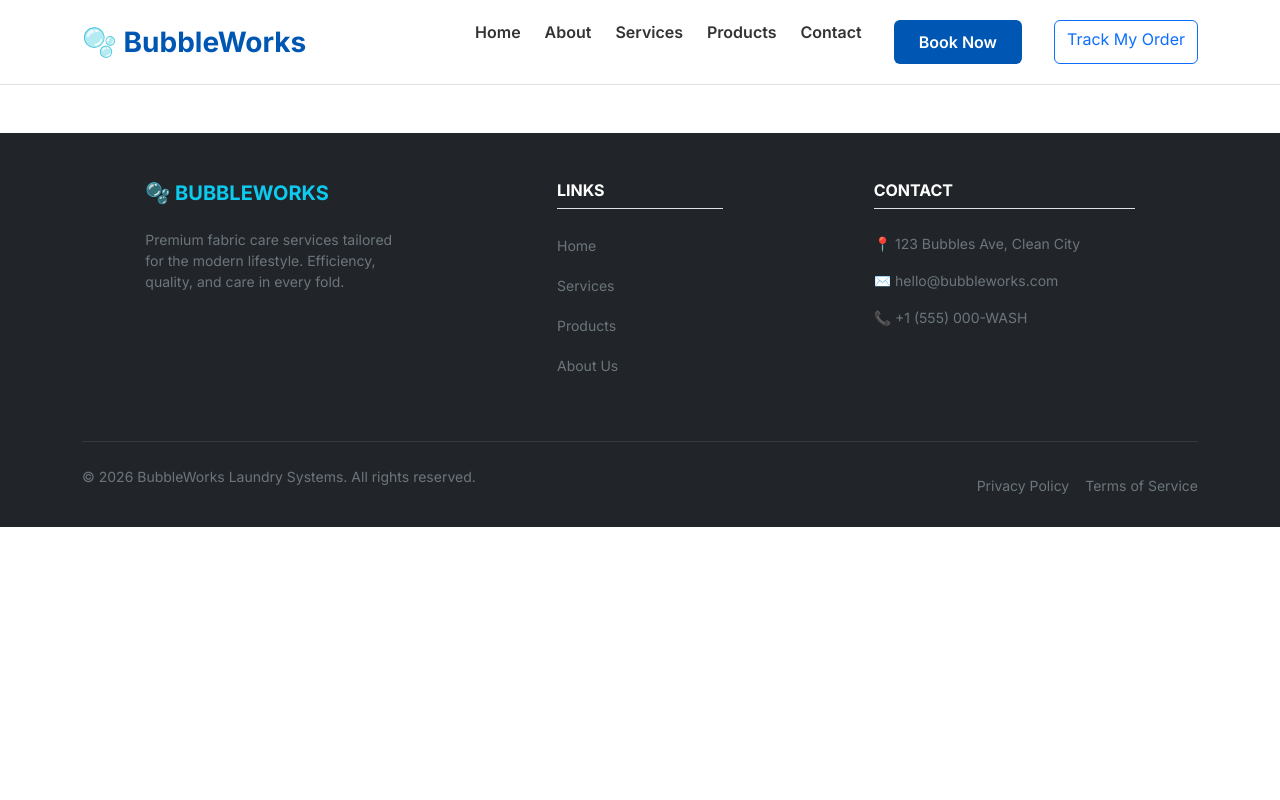
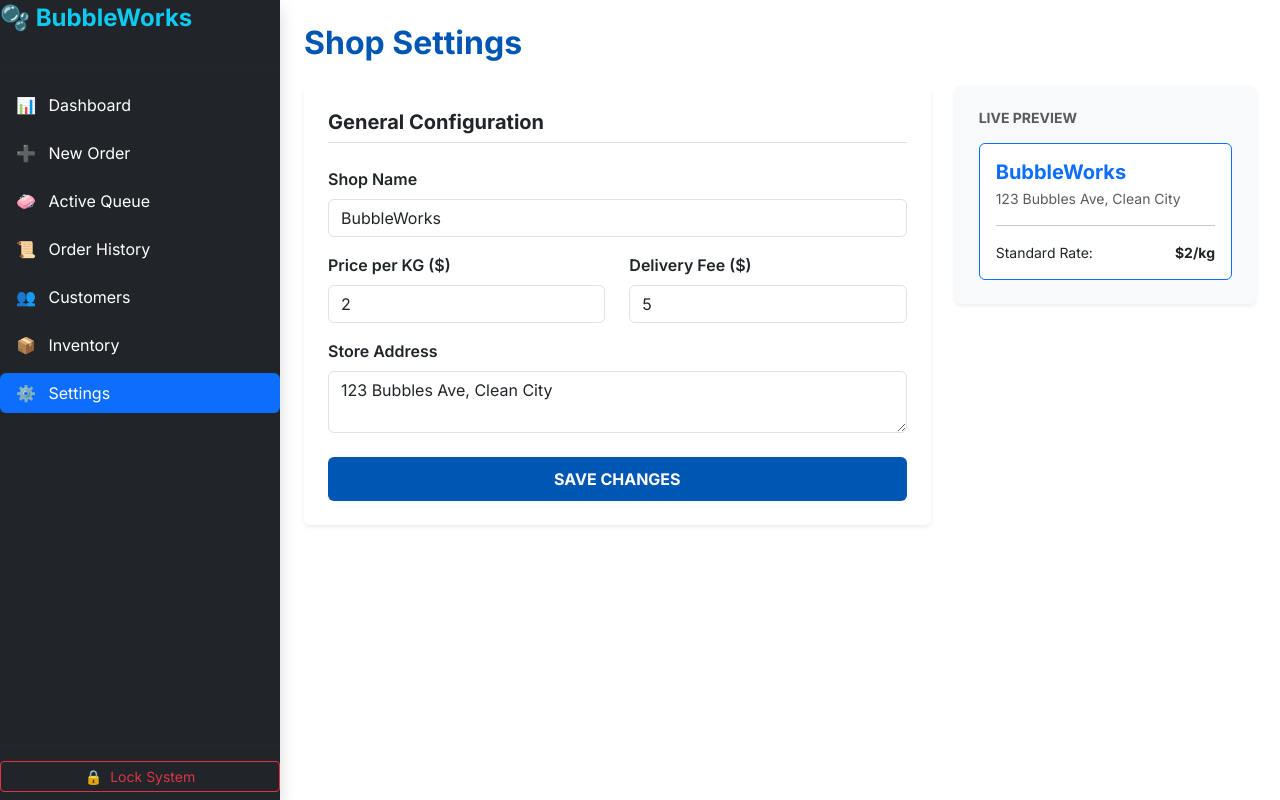
Before and after one commit to JM-P-1200/laundry-system, a React (Vite) app: page /settings in a window 1280 px wide. Built offline with nearby package versions, Linux system fonts and the light colour scheme; sample sign-in values are in the browser's storage.

Commit message:
added settings tab, name and price update feature for promos

```diff
--- a/src/App.jsx
+++ b/src/App.jsx
@@ -1,5 +1,8 @@
 import React from 'react';
 import { BrowserRouter as Router, Routes, Route, useLocation, Navigate } from 'react-router-dom';
+
+// Context Provider
+import { SettingsProvider } from './context/SettingsContext';
 
 // Common UI Components
 import Navbar from './components/common/Navbar';
@@ -19,10 +22,11 @@ import Inventory from './pages/Inventory';
 import ManageQueue from './pages/ManageQueue';
 import TrackOrder from './pages/TrackOrder';
 import Login from './pages/Login';
-import Customers from './pages/Customers'; // New Import
+import Customers from './pages/Customers';
+import Settings from './pages/Settings';
 
 /**
- * Gatekeeper: Ensures only logged-in staff can access admin pages.
+ * ProtectedRoute: The "Bouncer"
  */
 const ProtectedRoute = ({ children }) => {
   const isAdmin = localStorage.getItem('isAdmin') === 'true';
@@ -30,19 +34,18 @@ const ProtectedRoute = ({ children }) => {
 };
 
 /**
- * LayoutWrapper: Switches between the Marketing UI and the Admin UI.
+ * LayoutWrapper: Decides what the user sees (Public vs Admin UI)
  */
 const LayoutWrapper = ({ children }) => {
   const location = useLocation();
 
-  // Update: Included '/customers' in admin paths
-  const adminPaths = ['/dashboard', '/new-order', '/history', '/inventory', '/queue', '/customers'];
+  // Every URL here will show the Sidebar instead of the Navbar
+  const adminPaths = ['/dashboard', '/new-order', '/history', '/inventory', '/queue', '/customers', '/settings'];
   const isAdminPath = adminPaths.includes(location.pathname);
   const isLoginPage = location.pathname === '/login';
 
   return (
     <>
-      {/* Show Navbar/Footer only on public, non-login pages */}
       {!isAdminPath && !isLoginPage && <Navbar />}
 
       <div className={isAdminPath ? "d-flex" : "container-fluid p-0"}>
@@ -59,10 +62,11 @@ const LayoutWrapper = ({ children }) => {
 
 function App() {
   return (
+    <SettingsProvider>
       <Router>
         <LayoutWrapper>
           <Routes>
-          {/* Public Website */}
+            {/* Public Pages */}
             <Route path="/" element={<Home />} />
             <Route path="/home" element={<Home />} />
             <Route path="/about" element={<About />} />
@@ -72,16 +76,18 @@ function App() {
             <Route path="/track" element={<TrackOrder />} />
             <Route path="/login" element={<Login />} />
 
-          {/* Protected Admin Tools */}
+            {/* Admin Pages (Protected) */}
             <Route path="/dashboard" element={<ProtectedRoute><Dashboard /></ProtectedRoute>} />
             <Route path="/new-order" element={<ProtectedRoute><NewOrder /></ProtectedRoute>} />
             <Route path="/history" element={<ProtectedRoute><OrderHistory /></ProtectedRoute>} />
             <Route path="/inventory" element={<ProtectedRoute><Inventory /></ProtectedRoute>} />
             <Route path="/queue" element={<ProtectedRoute><ManageQueue /></ProtectedRoute>} />
             <Route path="/customers" element={<ProtectedRoute><Customers /></ProtectedRoute>} />
+            <Route path="/settings" element={<ProtectedRoute><Settings /></ProtectedRoute>} />
           </Routes>
         </LayoutWrapper>
       </Router>
+    </SettingsProvider>
   );
 }
 
--- a/src/components/common/Sidebar.jsx
+++ b/src/components/common/Sidebar.jsx
@@ -1,18 +1,20 @@
 import React from 'react';
 import { Link, useLocation, useNavigate } from 'react-router-dom';
+import { useSettings } from '../../context/SettingsContext';
 
 const Sidebar = () => {
+  const { settings } = useSettings();
   const location = useLocation();
   const navigate = useNavigate();
 
-  // Navigation config for the Admin section
   const navItems = [
     { name: 'Dashboard', path: '/dashboard', icon: '📊' },
     { name: 'New Order', path: '/new-order', icon: '➕' },
     { name: 'Active Queue', path: '/queue', icon: '🧼' },
     { name: 'Order History', path: '/history', icon: '📜' },
-    { name: 'Customers', path: '/customers', icon: '👥' }, // New Item
+    { name: 'Customers', path: '/customers', icon: '👥' },
     { name: 'Inventory', path: '/inventory', icon: '📦' },
+    { name: 'Settings', path: '/settings', icon: '⚙️' },
   ];
 
   const handleLogout = () => {
@@ -21,9 +23,10 @@ const Sidebar = () => {
   };
 
   return (
-    <div className="d-flex flex-column flex-shrink-0 p-3 text-white bg-dark shadow" style={{ width: '280px', height: '100vh', position: 'sticky', top: 0 }}>
-      <Link to="/dashboard" className="d-flex align-items-center mb-3 mb-md-0 me-md-auto text-white text-decoration-none">
-        <span className="fs-4 fw-bold text-info">🫧 BubbleWorks</span>
+    <div className="d-flex flex-column ... bg-dark shadow" style={{ width: '280px', height: '100vh', position: 'sticky', top: 0 }}>
+      <Link to="/dashboard" className="d-flex align-items-center mb-3 ... text-decoration-none">
+        {/* 3. Replace "BubbleWorks" with the dynamic name below */}
+        <span className="fs-4 fw-bold text-info">🫧 {settings.shopName}</span>
       </Link>
       <hr />
 
--- /dev/null
+++ b/src/context/SettingsContext.jsx
@@ -0,0 +1,32 @@
+import React, { createContext, useState, useContext, useEffect } from 'react';
+
+const SettingsContext = createContext();
+
+export const SettingsProvider = ({ children }) => {
+  const [settings, setSettings] = useState({
+    shopName: 'BubbleWorks',
+    pricePerKg: 2.00,
+    currency: '$',
+    deliveryFee: 5.00,
+    address: '123 Bubbles Ave, Clean City'
+  });
+
+  // Load from localStorage on mount
+  useEffect(() => {
+    const saved = localStorage.getItem('shop_settings');
+    if (saved) setSettings(JSON.parse(saved));
+  }, []);
+
+  const updateSettings = (newSettings) => {
+    setSettings(newSettings);
+    localStorage.setItem('shop_settings', JSON.stringify(newSettings));
+  };
+
+  return (
+    <SettingsContext.Provider value={{ settings, updateSettings }}>
+      {children}
+    </SettingsContext.Provider>
+  );
+};
+
+export const useSettings = () => useContext(SettingsContext);
--- a/src/pages/NewOrder.jsx
+++ b/src/pages/NewOrder.jsx
@@ -1,8 +1,10 @@
 import React, { useState, useEffect } from 'react';
-import { useNavigate } from 'react-router-dom'; // Add this
+import { useNavigate } from 'react-router-dom';
+import { useSettings } from '../context/SettingsContext';
 
 const NewOrder = () => {
-  const navigate = useNavigate(); // Initialize navigation
+  const { settings } = useSettings(); // Initialize navigation
+  const navigate = useNavigate();
 
   // Helper: ID Generator
   const generateId = () => `BW-${new Date().getFullYear()}-${Math.floor(1000 + Math.random() * 9000)}`;
@@ -19,12 +21,16 @@ const NewOrder = () => {
     total: '0.00'
   });
 
-  const prices = { 'Wash & Fold': 2.0, 'Dry Clean': 5.0, 'Ironing': 1.5 };
+  const prices = {
+    'Wash & Fold': settings.pricePerKg,
+    'Dry Clean': settings.pricePerKg * 2.5, // Maybe dry clean is always 2.5x base price?
+    'Ironing': settings.pricePerKg * 0.75
+  };
 
   // Price Logic
   useEffect(() => {
     const servicePrice = prices[orderData.service] * orderData.weight;
-    const deliveryFee = orderData.method === 'Delivery' ? 5.0 : 0.0;
+    const deliveryFee = orderData.method === 'Delivery' ? settings.deliveryFee : 0.0;
     setOrderData(prev => ({ ...prev, total: (servicePrice + deliveryFee).toFixed(2) }));
   }, [orderData.weight, orderData.service, orderData.method]);
 
@@ -97,8 +103,22 @@ const NewOrder = () => {
               <div>
                 <label className="form-label fw-bold small">Method</label>
                 <div className="d-flex gap-2">
-                  <button type="button" className={`btn flex-grow-1 ${orderData.method === 'Pick-up' ? 'btn-primary' : 'btn-outline-primary'}`} onClick={() => setOrderData({...orderData, method: 'Pick-up'})}>Pick-up</button>
-                  <button type="button" className={`btn flex-grow-1 ${orderData.method === 'Delivery' ? 'btn-primary' : 'btn-outline-primary'}`} onClick={() => setOrderData({...orderData, method: 'Delivery'})}>Delivery (+$5)</button>
+                  <button
+            type="button"
+            className={`btn flex-grow-1 ${orderData.method === 'Pick-up' ? 'btn-primary' : 'btn-outline-primary'}`}
+            onClick={() => setOrderData({...orderData, method: 'Pick-up'})}
+          >
+            Pick-up
+          </button>
+
+          <button
+            type="button"
+            className={`btn flex-grow-1 ${orderData.method === 'Delivery' ? 'btn-primary' : 'btn-outline-primary'}`}
+            onClick={() => setOrderData({...orderData, method: 'Delivery'})}
+          >
+            {/* 3. SYNCED TEXT BELOW */}
+            Delivery (+{settings.currency}{settings.deliveryFee})
+          </button>
                 </div>
               </div>
             </div>
--- /dev/null
+++ b/src/pages/Settings.jsx
@@ -0,0 +1,89 @@
+import React, { useState } from 'react';
+import { useSettings } from '../context/SettingsContext';
+
+const Settings = () => {
+  const { settings, updateSettings } = useSettings();
+  const [formData, setFormData] = useState({ ...settings });
+
+  const handleSubmit = (e) => {
+    e.preventDefault();
+    updateSettings(formData);
+    alert('Settings updated successfully!');
+  };
+
+  return (
+    <div className="p-4">
+      <h2 className="fw-bold text-brand-blue mb-4">Shop Settings</h2>
+
+      <div className="row">
+        <div className="col-lg-8">
+          <form onSubmit={handleSubmit} className="card border-0 shadow-sm p-4">
+            <h5 className="fw-bold mb-4 border-bottom pb-2">General Configuration</h5>
+
+            <div className="mb-3">
+              <label className="form-label fw-semibold">Shop Name</label>
+              <input
+                type="text"
+                className="form-control"
+                value={formData.shopName}
+                onChange={(e) => setFormData({...formData, shopName: e.target.value})}
+              />
+            </div>
+
+            <div className="row mb-3">
+              <div className="col-md-6">
+                <label className="form-label fw-semibold">Price per KG ({formData.currency})</label>
+                <input
+                  type="number"
+                  step="0.01"
+                  className="form-control"
+                  value={formData.pricePerKg}
+                  onChange={(e) => setFormData({...formData, pricePerKg: parseFloat(e.target.value)})}
+                />
+              </div>
+              <div className="col-md-6">
+                <label className="form-label fw-semibold">Delivery Fee ({formData.currency})</label>
+                <input
+                  type="number"
+                  step="0.1"
+                  className="form-control"
+                  value={formData.deliveryFee}
+                  onChange={(e) => setFormData({...formData, deliveryFee: parseFloat(e.target.value)})}
+                />
+              </div>
+            </div>
+
+            <div className="mb-4">
+              <label className="form-label fw-semibold">Store Address</label>
+              <textarea
+                className="form-control"
+                rows="2"
+                value={formData.address}
+                onChange={(e) => setFormData({...formData, address: e.target.value})}
+              ></textarea>
+            </div>
+
+            <button type="submit" className="btn btn-primary fw-bold px-4">SAVE CHANGES</button>
+          </form>
+        </div>
+
+        <div className="col-lg-4">
+          <div className="card border-0 bg-light p-4 shadow-sm">
+            <h6 className="fw-bold text-muted text-uppercase small mb-3">Live Preview</h6>
+            <div className="p-3 bg-white rounded border border-primary border-dashed">
+              <h5 className="fw-bold text-primary mb-1">{formData.shopName}</h5>
+              <p className="small text-muted mb-0">{formData.address}</p>
+              <hr />
+              <div className="d-flex justify-content-between small">
+                <span>Standard Rate:</span>
+                <span className="fw-bold">{formData.currency}{formData.pricePerKg}/kg</span>
+              </div>
+            </div>
+          </div>
+        </div>
+      </div>
+    </div>
+  );
+};
+
+export default Settings;
```
Lines whose indentation alone changed are shown as unchanged.
